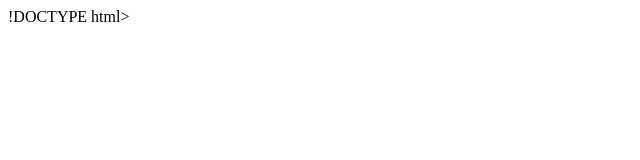
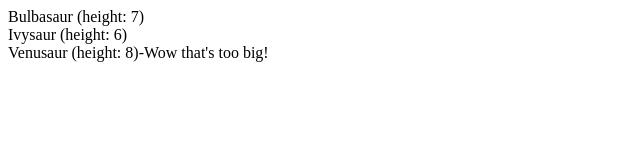
Before and after one commit to meghasinha/js_app_project, a plain HTML site: page index.html in a window 1280 px wide. Shown: the whole page, without its empty margins (0-640 px from the left). Drawn offline with Linux system fonts and the light colour scheme.

Commit message:
wrote new program using javascript array and object

```diff
--- a/index.html
+++ b/index.html
@@ -1,4 +1,4 @@
-!DOCTYPE html>
+<!DOCTYPE html>
 <html>
   <head>
     <meta charset="utf-8">
--- a/js/script.js
+++ b/js/script.js
@@ -1 +1,32 @@
-alert('Hello world');
+var pokemon1 ={
+  name:"Bulbasaur",
+  height:7,
+  type:"grass"
+};
+var pokemon2 ={
+  name:"Ivysaur",
+  height:6,
+  type:"poison"
+};
+var pokemon3 ={
+  name:"Venusaur",
+  height:8,
+  type:"grass"
+};
+
+var repository=[pokemon1,pokemon2,pokemon3];
+var maxHeight=7;
+
+for( var i = 0 ; i < repository.length ; i++ )
+{
+  if( repository[i].height > maxHeight)
+  {
+    document.write( repository[i].name + "\n" + "(" + "height:" + "\n" + repository[i].height + ")-Wow that's too big!" );
+    document.write( "<br>" );
+  }
+  else
+  {
+    document.write( repository[i].name + "\n" + "(" + "height:" + "\n" + repository[i].height + ")" );
+    document.write( "<br>" );
+  }
+}
```
